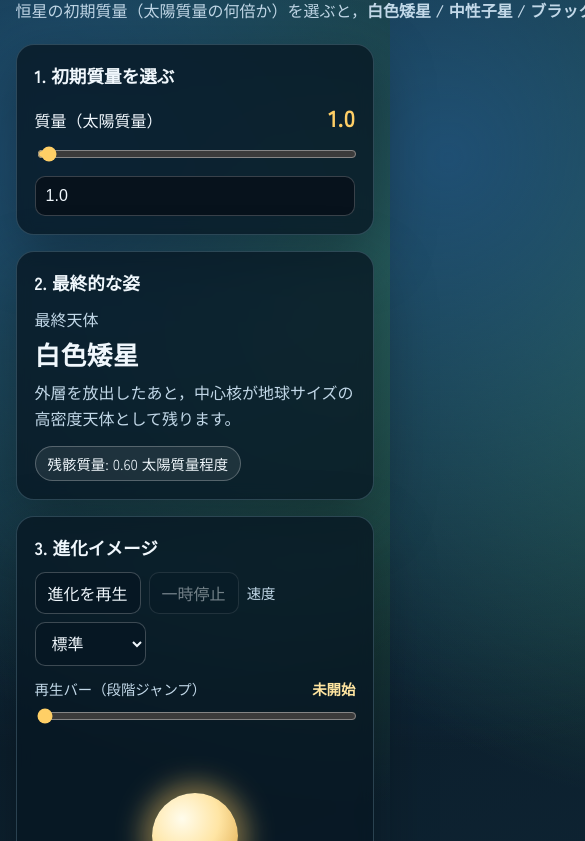
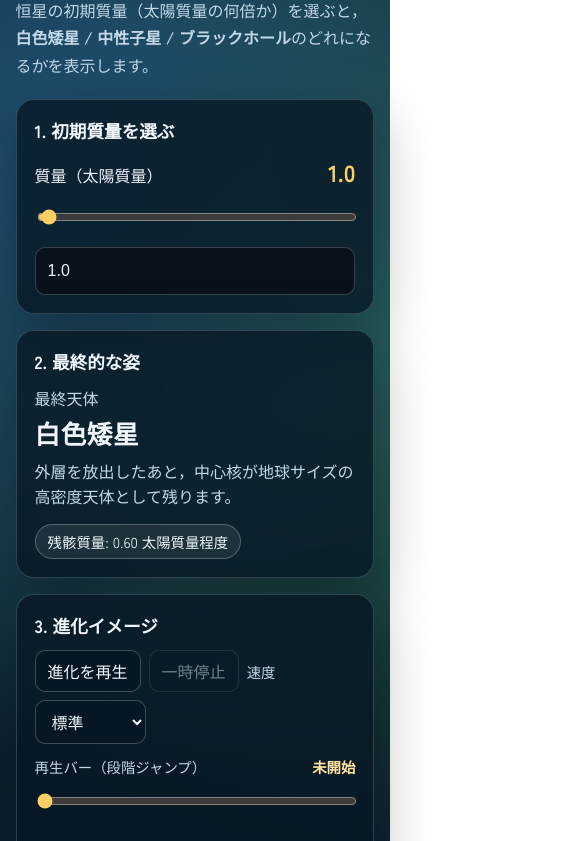
Before and after one commit to Kazukiphys/star-evolution-simulator, a plain HTML site: page index.html in a window 390 px wide. Shown: the part 108-949 px from the top of the page, 585 px wide, since content can reach past the window. Drawn offline with Linux system fonts and the light colour scheme; a web font is replaced by a local one.

Commit message:
Improve mobile mass input controls

```diff
--- a/app.js
+++ b/app.js
@@ -621,7 +621,7 @@ function pulseVisual() {
   starVisual.classList.add("pulse");
 }
 
-function updateFromMass(rawMass) {
+function updateFromMass(rawMass, preserveNumberInput = false) {
   const mass = clampMass(rawMass);
   const data = classifyEvolution(mass);
   data.hrTrack = buildHrTrack(data, mass);
@@ -632,7 +632,9 @@ function updateFromMass(rawMass) {
 
   massOutput.value = mass.toFixed(1);
   massRange.value = mass.toFixed(1);
-  massNumber.value = mass.toFixed(1);
+  if (!preserveNumberInput) {
+    massNumber.value = mass.toFixed(1);
+  }
 
   fateName.textContent = data.fate;
   fateDetail.textContent = data.detail;
@@ -652,6 +654,14 @@ massRange.addEventListener("input", (event) => {
 });
 
 massNumber.addEventListener("input", (event) => {
+  const rawMass = event.target.value.trim();
+  if (rawMass === "" || !Number.isFinite(Number(rawMass))) {
+    return;
+  }
+  updateFromMass(Number(rawMass), true);
+});
+
+massNumber.addEventListener("change", (event) => {
   updateFromMass(Number(event.target.value));
 });
 
--- a/index.html
+++ b/index.html
@@ -47,6 +47,9 @@
           <input
             id="massNumber"
             type="number"
+            inputmode="decimal"
+            enterkeyhint="done"
+            aria-label="質量を数値で入力（太陽質量）"
             min="0.1"
             max="60"
             step="0.1"
--- a/style.css
+++ b/style.css
@@ -140,17 +140,21 @@ h1 {
 
 input[type="range"] {
   width: 100%;
+  min-height: 32px;
   accent-color: var(--accent);
+  touch-action: pan-y;
 }
 
 input[type="number"] {
   width: 100%;
-  padding: 10px;
+  min-height: 48px;
+  padding: 10px 12px;
   border-radius: 10px;
   border: 1px solid rgba(255, 255, 255, 0.2);
   background: rgba(8, 18, 28, 0.95);
   color: var(--text-main);
-  font-size: 1rem;
+  font-size: 16px;
+  touch-action: manipulation;
 }
 
 .results-grid {
@@ -590,7 +594,11 @@ input[type="number"] {
   }
 }
 
-@media (max-width: 800px) {
+@media (max-width: 900px) {
+  .lead {
+    white-space: normal;
+  }
+
   .results-grid {
     grid-template-columns: 1fr;
     grid-template-areas:
```
